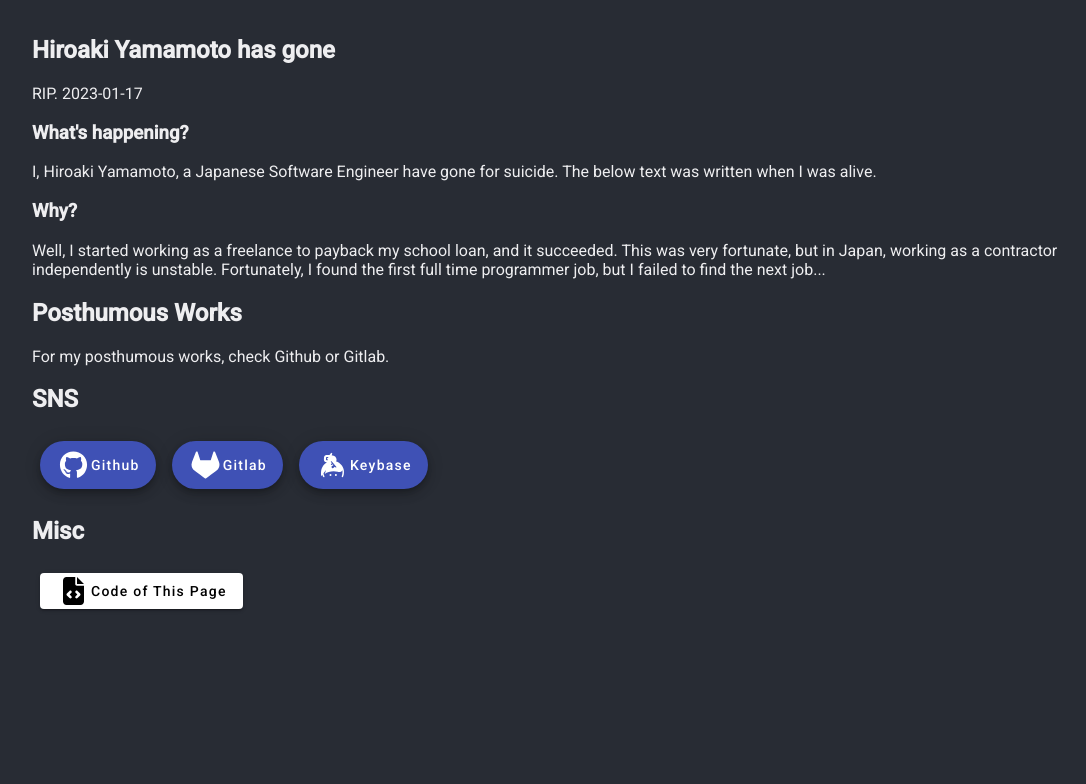
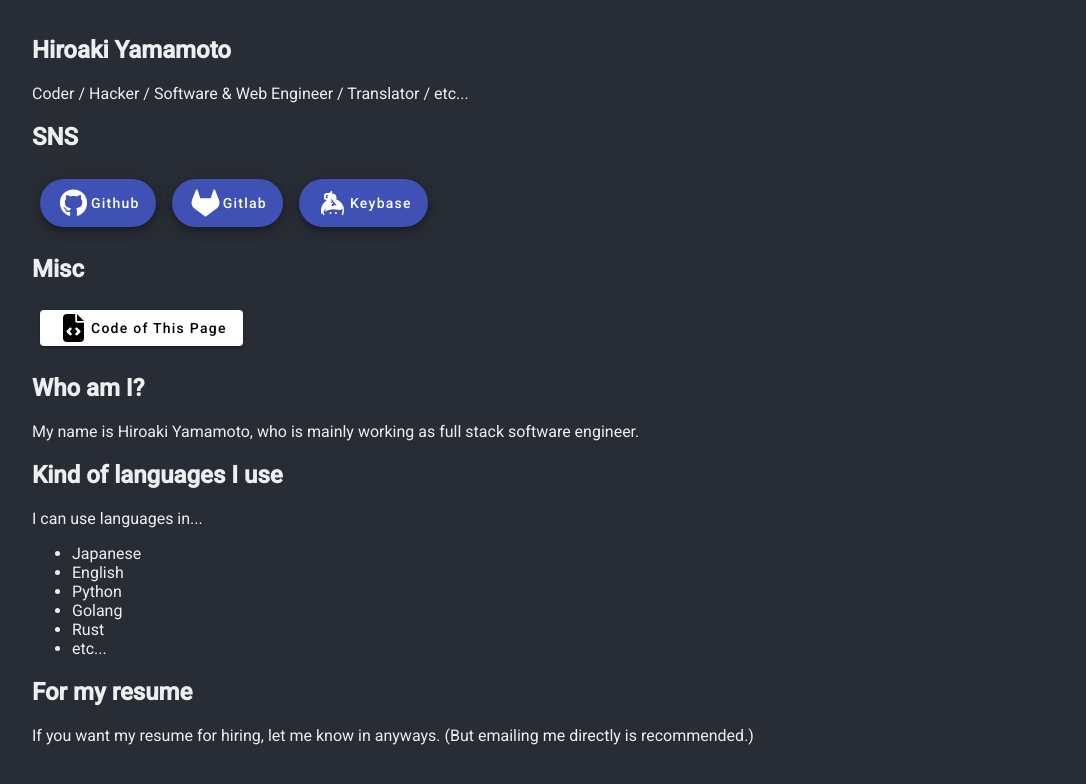
Before and after one commit to hysoftware/hysoftware.net, an Angular app: page / in a window 1280 px wide. Shown: the top 784 px of the page, without its empty margins (64-1150 px from the left). Built offline with nearby package versions, Linux system fonts and the light colour scheme.

Commit message:
Reverted

```diff
--- a/src/app/app.component.ts
+++ b/src/app/app.component.ts
@@ -6,5 +6,5 @@ import { Component } from '@angular/core';
   styleUrls: ['./app.component.scss']
 })
 export class AppComponent {
-  public dead = '2023-01-17';
+  public dead = undefined;
 }
```
